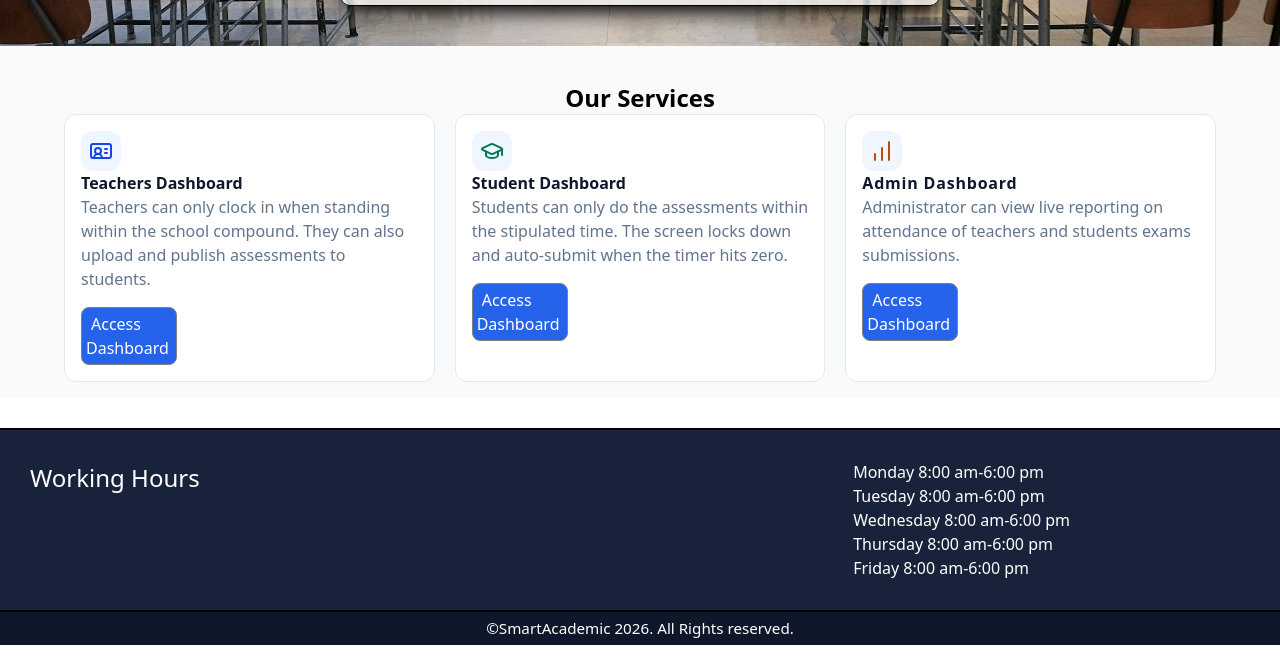
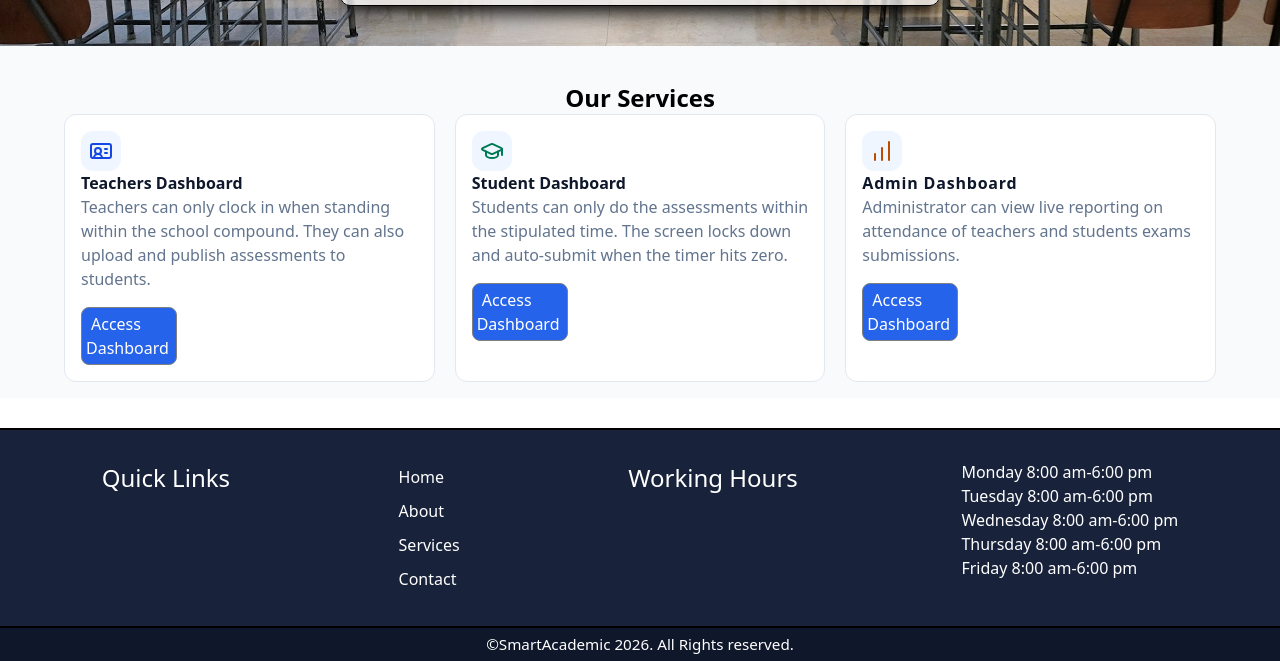
Before and after one commit to rollingsmajiwa/smartAcademic, a plain HTML site: page index.html in a window 1280 px wide. Shown: the part 273-934 px from the top of the page. Drawn offline with nearby package versions, Linux system fonts and the light colour scheme.

Commit message:
footer: Add quick links

```diff
--- a/index.html
+++ b/index.html
@@ -58,7 +58,15 @@
     <footer>
         <div class="footer">
             <div class="footer-container">
-
+                    <div>
+                        <h3>Quick Links</h3>
+                    </div>
+                    <div class="grid grid-cols-1">
+                    <a href="#Home">Home</a>
+                    <a href="about.html">About</a>
+                    <a href="#Services">Services</a>
+                    <a href="contact.html">Contact</a>
+                    </div>
                         <div class="footer-h">
                             <h3>Working Hours</h3>
                         </div>
@@ -69,6 +77,7 @@
                             <div>Thursday 8:00 am-6:00 pm</div>
                             <div>Friday 8:00 am-6:00 pm</div>
                         </div>
+
             </div>
 
         <div class="footer-bottom">
--- a/styles.css
+++ b/styles.css
@@ -27,6 +27,9 @@ a {
     padding: 5px;
     font-size: medium;
 
+}
+a:hover {
+    color: lightgray;
 }
 body {
     box-sizing: border-box;
@@ -118,13 +121,15 @@ footer {
     font-size: 0.95rem;
 
 }
+
 .footer-container {
     padding: 30px;
     display: flex;
-    justify-content: space-between;
+    justify-content: space-around;
     align-items: flex-start;
-    max-width: 1100px;
-    gap: 30px;
+
+    width: 100%;
+    gap: 20px;
 }
 .about-container2 {
     display: grid;
@@ -142,8 +147,9 @@ footer {
 
 }
 .about-image {
-    background-color: rgb(207, 228, 236);
+    background-color: rgb(218, 224, 227);
     padding: 8px;
+
 }
 .about-image h3 {
     font-size: large;
```
Lines whose indentation alone changed are shown as unchanged.
